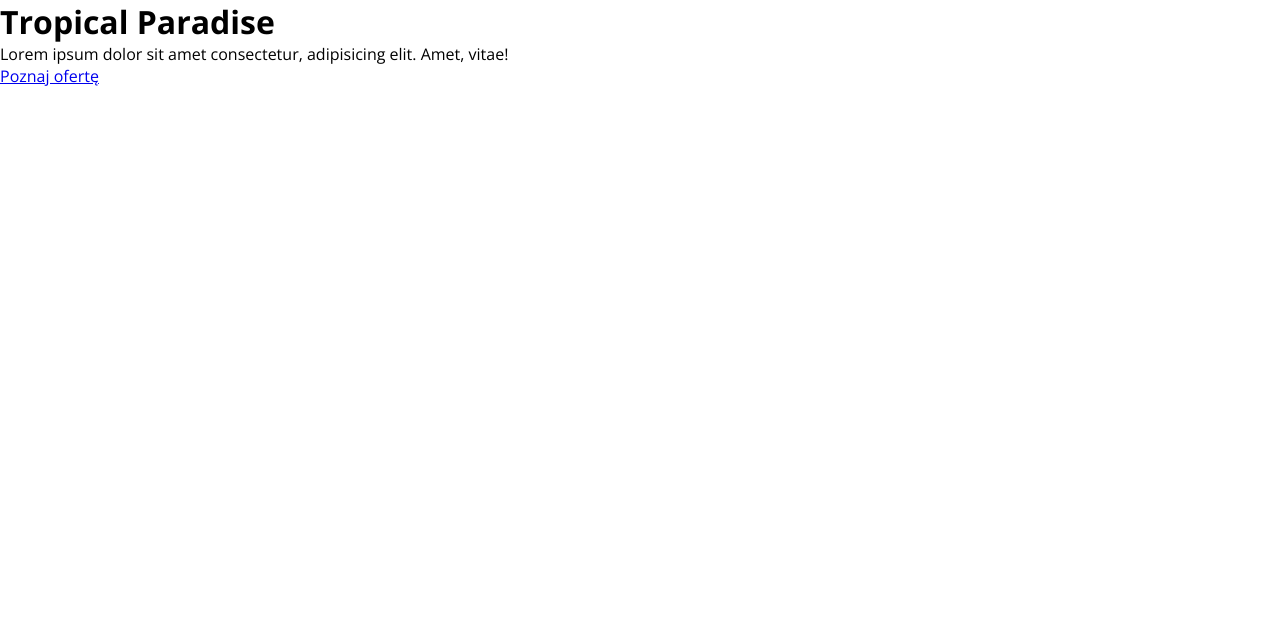
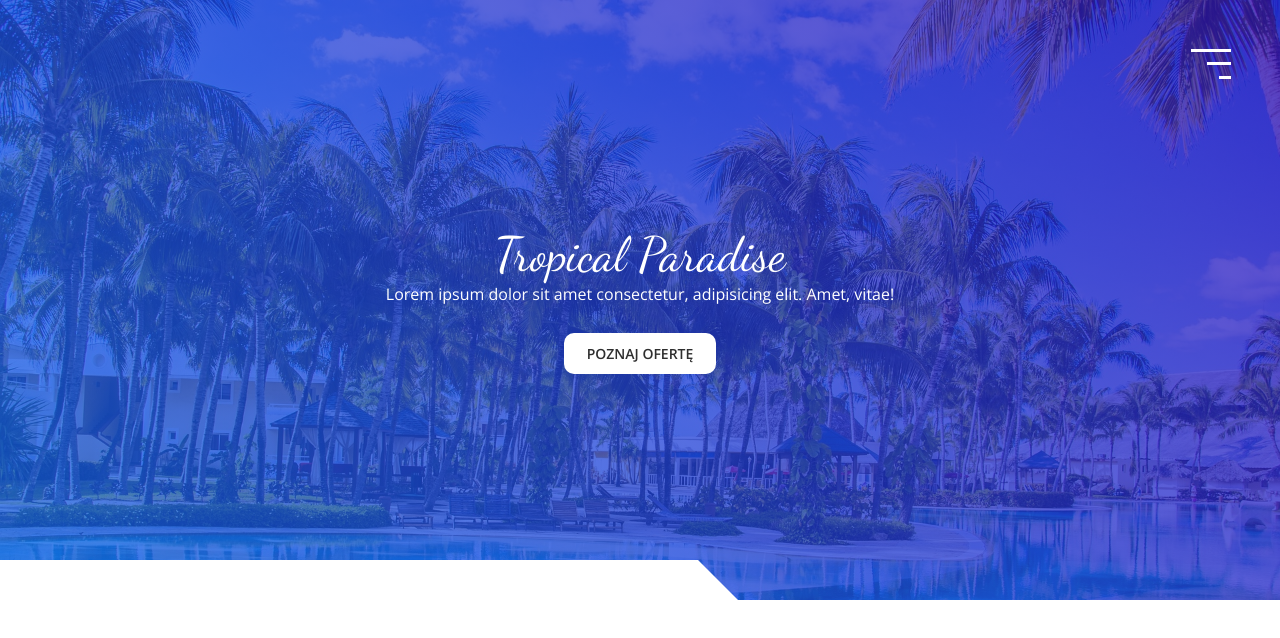
Before and after one commit to wojtekpirog/Empty_repository, a plain HTML site: page index.html in a window 1280 px wide. Drawn offline with nearby package versions, Linux system fonts and the light colour scheme.

Commit message:
Finish header section

```diff
--- a/index.html
+++ b/index.html
@@ -10,9 +10,6 @@
     <link rel="preconnect" href="https://fonts.gstatic.com" crossorigin>
     <link href="https://fonts.googleapis.com/css2?family=Dancing+Script&family=Open+Sans:ital,wght@0,300..800;1,300..800&display=swap" rel="stylesheet">
     <link rel="stylesheet" href="./css/style.css">
-    <link rel="stylesheet" type="text/css" media="screen and (min-width: 576px)" href="./css/small.css">
-    <link rel="stylesheet" type="text/css" media="screen and (min-width: 768px)" href="./css/medium.css">
-    <link rel="stylesheet" type="text/css" media="screen and (min-width: 992px)" href="./css/large.css">
     <script src="https://kit.fontawesome.com/7aa1ebf341.js" crossorigin="anonymous"></script>
   </head>
   <body>
@@ -32,8 +29,14 @@
       <p class="header__text">Lorem ipsum dolor sit amet consectetur, adipisicing elit. Amet, vitae!</p>
       <a href="#offers" class="header__link link-special-animation">Poznaj ofertę</a>
       <div class="white-block white-block-left"></div>
+      <!-- <div class="white-block white-block-right"></div> -->
     </header>
     <!-- Header -->
+    <!-- Main -->
+    <main>
+      <div style="height: 100vh"></div>
+    </main>
+    <!-- Main -->
     <script src="./js/index.js"></script>
   </body>
 </html>
--- a/scss/_components.scss
+++ b/scss/_components.scss
@@ -0,0 +1,51 @@
+@use "./colors";
+
+.wrapper {
+  margin: 0 auto;
+  width: 100%;
+  max-width: 1200px;
+}
+
+.white-block {
+  position: absolute;
+  height: 40px;
+  width: 60%;
+  background-color: colors.$pure-white;
+
+  &-left {
+    bottom: 0;
+    left: -50px;
+    transform: skew(45deg);
+  }
+
+  &-right {
+    top: 0;
+    right: -50px;
+    transform: skew(45deg);
+  }
+}
+
+.link-special-animation {
+  position: relative;
+  transition: background-color 300ms;
+  overflow: hidden;
+  z-index: 0;
+
+  &::before {
+    content: "";
+    position: absolute;
+    top: 0;
+    left: 0;
+    width: 100%;
+    height: 100%;
+    transform: scaleX(0);
+    transform-origin: right;
+    transition: transform 300ms;
+    z-index: -1;
+  }
+
+  &:hover::before {
+    transform: scale(1);
+    transform-origin: left;
+  }
+}
--- a/scss/_mixins.scss
+++ b/scss/_mixins.scss
@@ -8,3 +8,10 @@
   background-color: colors.$pure-white;
   transition: width 300ms;
 }
+
+@mixin heroImage($bgImg) {
+  background-image: colors.$blue-gradient, url($bgImg);
+  background-size: cover;
+  packground-position: center;
+  background-attachment: fixed;
+}
--- a/scss/style.scss
+++ b/scss/style.scss
@@ -2,6 +2,8 @@
 @use "./components";
 @use "./reset";
 @use "./mixins";
+
+/* NAVBAR */
 
 .burger-btn {
   position: fixed;
@@ -52,3 +54,42 @@
     }
   }
 }
+
+/* HEADER */
+
+.header {
+  height: 75vh;
+  position: relative;
+  display: flex;
+  flex-direction: column;
+  justify-content: center;
+  align-items: center;
+  padding: 2em;
+  color: colors.$pure-white;
+  @include mixins.heroImage("../assets/images/hero_image_desktop.jpg");
+  background-attachment: scroll;
+
+  &__title {
+    font-family: "Dancing Script", cursive;
+    font-size: 4.8rem;
+    font-weight: 300;
+  }
+
+  &__link {
+    margin-top: 2em;
+    background: colors.$pure-white;
+    padding: 0.8em 1.6em;
+    border: none;
+    border-radius: 10px;
+    color: colors.$dark;
+    text-decoration: none;
+    text-transform: uppercase;
+    font-size: 1.4rem;
+    font-weight: 600;
+    cursor: pointer;
+
+    &::before {
+      background-color: colors.$light-white;
+    }
+  }
+}
```
Also changed, not shown: assets/images/hero_image_desktop.jpg (added), assets/images/hero_image_mobile.jpg (added), css/style.css, 1 other file.
